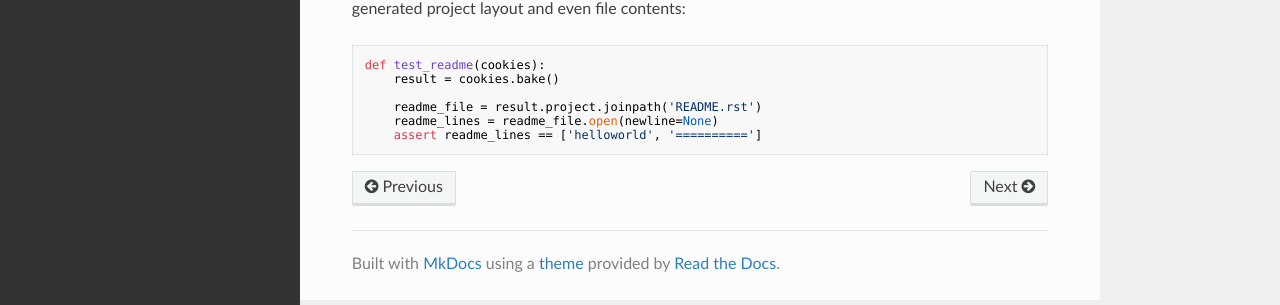
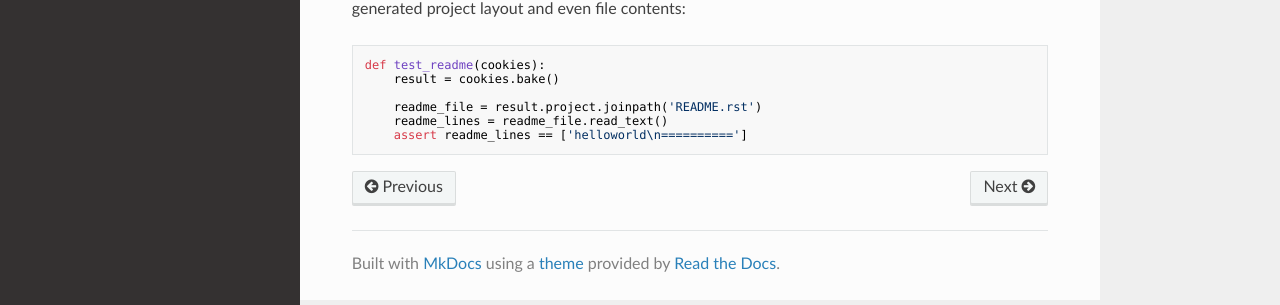
Before and after one commit to hackebrot/pytest-cookies, an MkDocs documentation site: the page built from docs/features.md, in a window 1280 px wide. Shown: the part 385-690 px from the top of the page. Built offline with MkDocs 1.6.1, drawn with Linux system fonts in a browser that asks for light colours; nearby versions of some CDN libraries; old or Windows-style settings are respelled for this version of MkDocs.

Commit message:
Update example

````diff
--- a/docs/features.md
+++ b/docs/features.md
@@ -18,8 +18,8 @@ def test_readme(cookies):
     result = cookies.bake()
 
     readme_file = result.project.joinpath('README.rst')
-    readme_lines = readme_file.open(newline=None)
-    assert readme_lines == ['helloworld', '==========']
+    readme_lines = readme_file.read_text()
+    assert readme_lines == ['helloworld\n==========']
 ```
 
 [Path]: https://docs.python.org/3/library/pathlib.html#pathlib.Path
````
